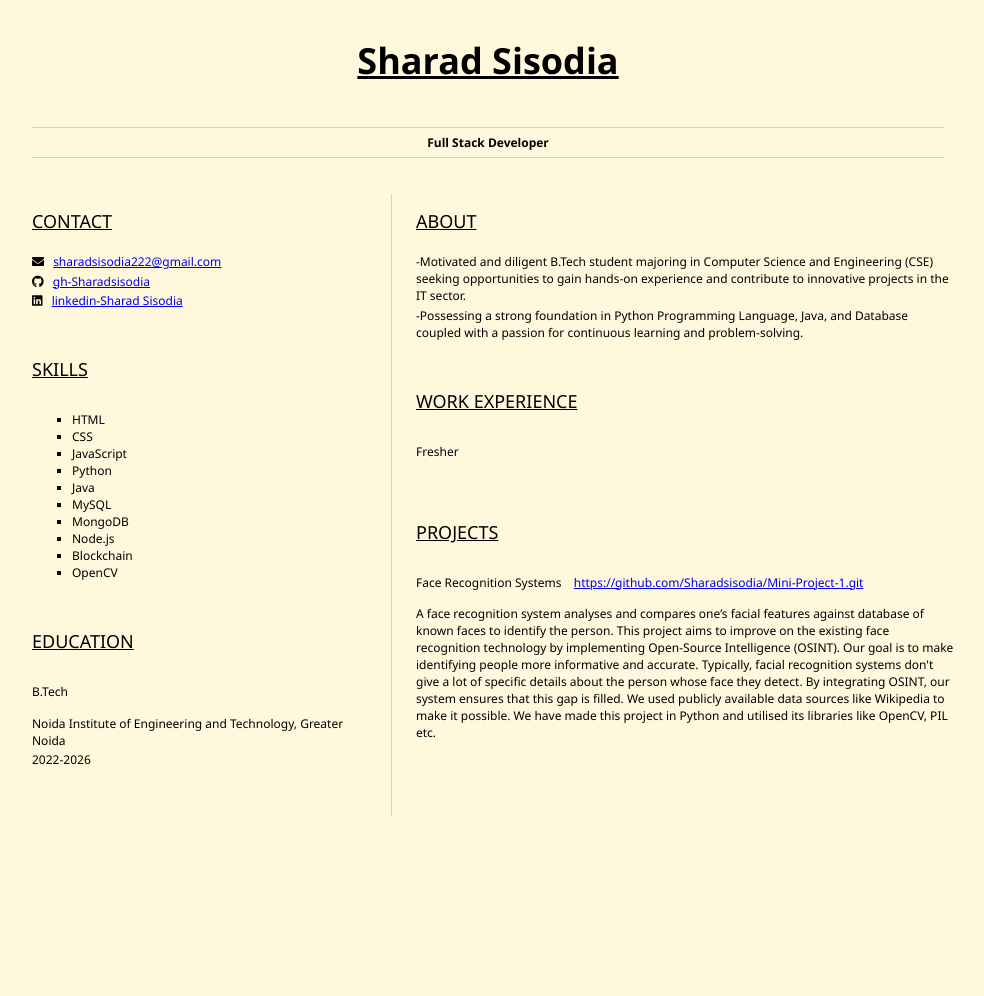
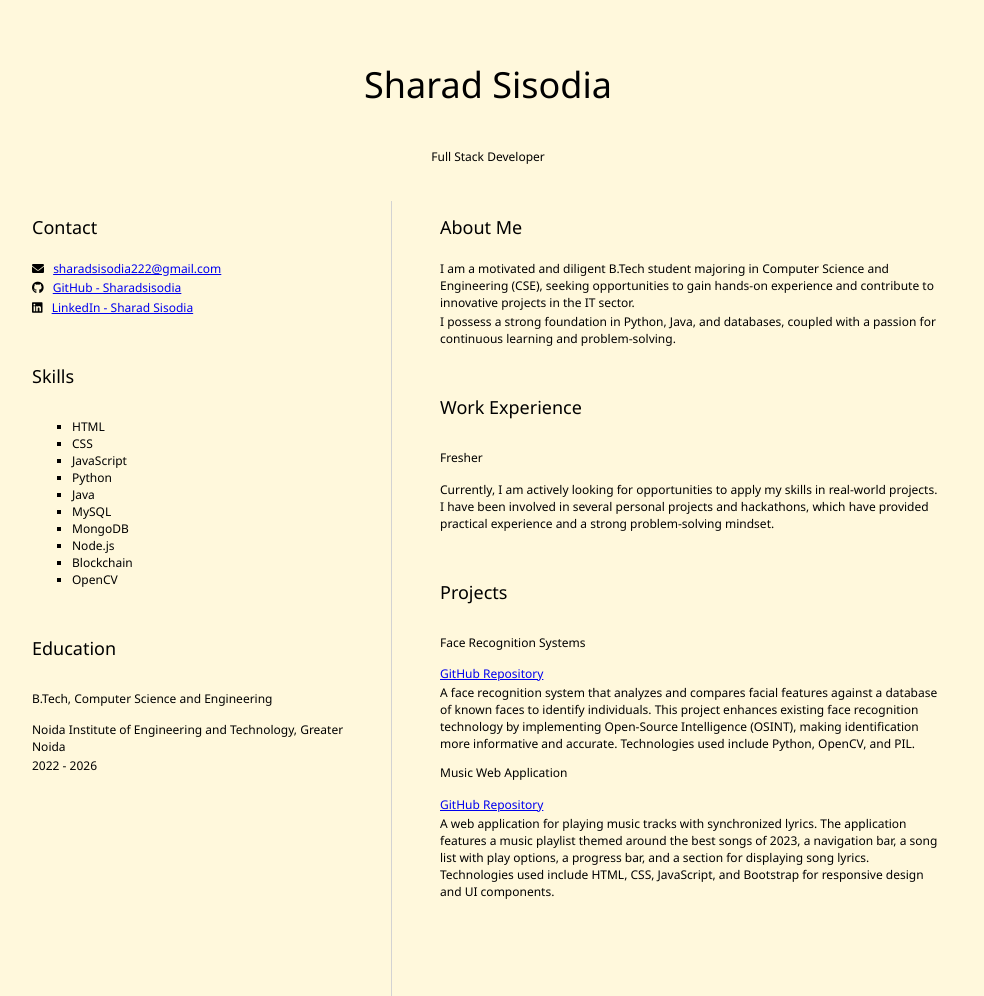
Before and after one commit to Sharadsisodia/Resume-webpage, a plain HTML site: page index.html in a window 1280 px wide. Shown: the whole page, without its empty margins (152-1136 px from the left). Before the commit the page ends 816 px from the top, so only its background shows below. Drawn offline with Linux system fonts and the light colour scheme.

Commit message:
Update index.html

```diff
--- a/index.html
+++ b/index.html
@@ -1,39 +1,38 @@
-<html>
+<!DOCTYPE html>
+<html lang="en">
 <head>
-		<link href="style.css" rel="stylesheet">
-		<title>Your name resume</title>
-        <link rel="stylesheet" href="https://cdnjs.cloudflare.com/ajax/libs/font-awesome/5.15.4/css/all.min.css">
+    <meta charset="UTF-8">
+    <meta name="viewport" content="width=device-width, initial-scale=1.0">
+    <title>Sharad Sisodia Resume</title>
+    <link rel="stylesheet" href="style.css">
+    <link rel="shortcut icon" href="favicon.ico" type="image/x-icon">
+    <!-- Include Font Awesome for icons -->
+    <link rel="stylesheet" href="https://cdnjs.cloudflare.com/ajax/libs/font-awesome/6.0.0-beta3/css/all.min.css">
 </head>
-
 <body>
     <header id="header">
-			<!-- resume header with your name and title -->
-			<h1><b><u>Sharad Sisodia</u></b></h1>
-			<hr>
-			<b>Full Stack Developer</b>
-			<hr>
+        <h1>Sharad Sisodia</h1>
+        <p>Full Stack Developer</p>
     </header>
     <main>
-			<article id="mainLeft">
+        <aside id="mainLeft">
             <section>
-					<h2><u>CONTACT</u></h2>
-					<!-- contact info including social media -->
+                <h2>Contact</h2>
                 <p>
-                        <i class="fa fa-envelope" aria-hidden="true"></i>
-                        <a href="sharadsisodia222@gmail.com">sharadsisodia222@gmail.com</a>
+                    <i class="fas fa-envelope" aria-hidden="true"></i>
+                    <a href="mailto:sharadsisodia222@gmail.com" target="_blank">sharadsisodia222@gmail.com</a>
                 </p>
                 <p>
                     <i class="fab fa-github" aria-hidden="true"></i>
-                        <a href="https://github.com/Sharadsisodia">gh-Sharadsisodia</a>
+                    <a href="https://github.com/Sharadsisodia" target="_blank">GitHub - Sharadsisodia</a>
                 </p>
                 <p>
                     <i class="fab fa-linkedin" aria-hidden="true"></i>
-                        <a href="https://www.linkedin.com/in/sharad-sisodia-4aa496284/">linkedin-Sharad Sisodia </a>
+                    <a href="https://www.linkedin.com/in/sharad-sisodia-4aa496284/" target="_blank">LinkedIn - Sharad Sisodia</a>
                 </p>
             </section>
             <section>
-					<h2><u>SKILLS</u></h2>
-					<!-- your skills -->
+                <h2>Skills</h2>
                 <ul>
                     <li>HTML</li>
                     <li>CSS</li>
@@ -48,38 +47,37 @@
                 </ul>
             </section>
             <section>
-					<h2><u>EDUCATION</u></h2>
-					<!-- your education -->
-                    <h3>B.Tech</h3>
-                    <p>
-                        Noida Institute of Engineering and Technology, Greater Noida
-                    </p>
-                    <p>
-                        2022-2026
-                    </p>
+                <h2>Education</h2>
+                <h3>B.Tech, Computer Science and Engineering</h3>
+                <p>Noida Institute of Engineering and Technology, Greater Noida</p>
+                <p>2022 - 2026</p>
             </section>
-			</article>
-			<article id="mainRight">
+        </aside>
+        <section id="mainRight">
             <section>
-					<h2><u>ABOUT</u></h2>
-					<!-- about you -->
-					<p>-Motivated and diligent B.Tech student majoring in Computer Science and Engineering (CSE) seeking opportunities to gain hands-on experience and contribute to innovative projects in the IT sector. </p>
-					<p>-Possessing a strong foundation in Python Programming Language, Java, and Database coupled with a passion for continuous learning and problem-solving.</p>
+                <h2>About Me</h2>
+                <p>I am a motivated and diligent B.Tech student majoring in Computer Science and Engineering (CSE), seeking opportunities to gain hands-on experience and contribute to innovative projects in the IT sector.</p>
+                <p>I possess a strong foundation in Python, Java, and databases, coupled with a passion for continuous learning and problem-solving.</p>
             </section>
             <section>
-					<h2><u>WORK EXPERIENCE</u></h2>
-					<!-- your work experience -->
+                <h2>Work Experience</h2>
                 <h3>Fresher</h3>
+                <p>Currently, I am actively looking for opportunities to apply my skills in real-world projects. I have been involved in several personal projects and hackathons, which have provided practical experience and a strong problem-solving mindset.</p>
             </section>
             <section>
-					<h2><u>PROJECTS</u></h2>
-					<h3 class="inline-block">Face Recognition Systems </h3>
-					<i class="inline-block" aria-hidden="true"></i>
-                    <a href="https://github.com/Sharadsisodia/Mini-Project-1.git	">https://github.com/Sharadsisodia/Mini-Project-1.git
-					</a>
-					<p>A face recognition system analyses and compares one’s facial features against database of known faces to identify the person. This project aims to improve on the existing face recognition technology by implementing Open-Source Intelligence (OSINT). Our goal is to make identifying people more informative and accurate. Typically, facial recognition systems don't give a lot of specific details about the person whose face they detect. By integrating OSINT, our system ensures that this gap is filled. We used publicly available data sources like Wikipedia to make it possible. We have made this project in Python and utilised its libraries like OpenCV, PIL etc.</p>
+                <h2>Projects</h2>
+                <div class="project">
+                    <h3>Face Recognition Systems</h3>
+                    <p><a href="https://github.com/Sharadsisodia/Mini-Project-1.git" target="_blank">GitHub Repository</a></p>
+                    <p>A face recognition system that analyzes and compares facial features against a database of known faces to identify individuals. This project enhances existing face recognition technology by implementing Open-Source Intelligence (OSINT), making identification more informative and accurate. Technologies used include Python, OpenCV, and PIL.</p>
+                </div>
+                <div class="project">
+                    <h3>Music Web Application</h3>
+                    <p><a href="https://github.com/Sharadsisodia/Music-Website.git" target="_blank">GitHub Repository</a></p>
+                    <p>A web application for playing music tracks with synchronized lyrics. The application features a music playlist themed around the best songs of 2023, a navigation bar, a song list with play options, a progress bar, and a section for displaying song lyrics. Technologies used include HTML, CSS, JavaScript, and Bootstrap for responsive design and UI components.</p>
+                </div>
             </section>
-			</article>
+        </section>
     </main>
 </body>
 </html>
```
Lines whose indentation alone changed are shown as unchanged.
